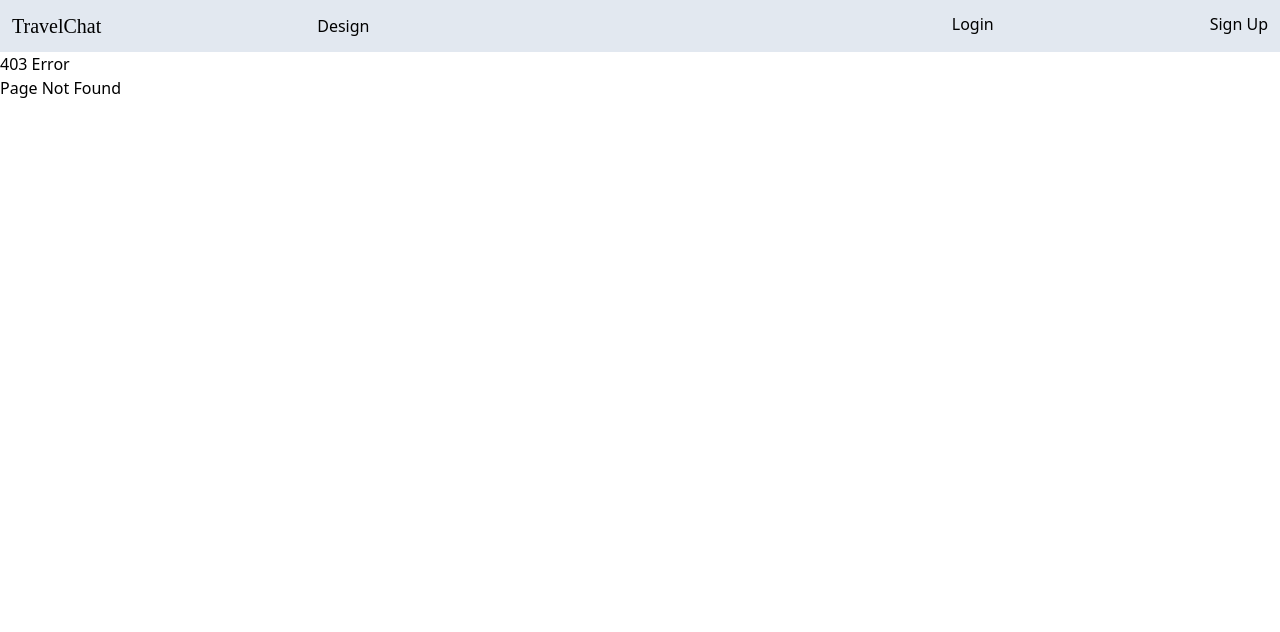
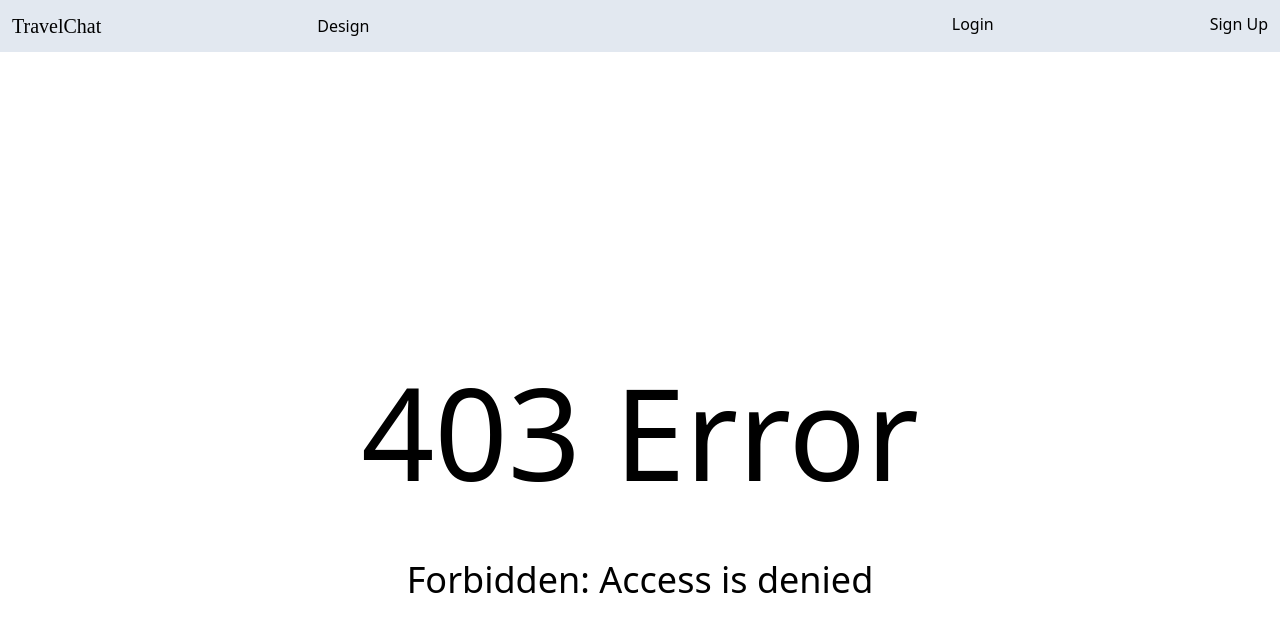
Before and after one commit to soloveiiko/travel-chat, a React (Create React App) app: page /403 in a window 1280 px wide. Before the commit this address had no page. Shown: the top 632 px of the page. Built offline with nearby package versions, Linux system fonts and the light colour scheme.

Commit message:
added: error pages(403, 404, 500) style

```diff
--- /dev/null
+++ b/src/components/styled/ErrorPageContainer/ErrorStatusContainer/index.tsx
@@ -0,0 +1,9 @@
+import React from 'react'
+
+const ErrorStatusContainer = ({ children }: { children: any }) => {
+  return (
+    <h1 className="w-full text-center text-9xl leading-loose">{children}</h1>
+  )
+}
+
+export default ErrorStatusContainer
--- /dev/null
+++ b/src/components/styled/ErrorPageContainer/ErrorTextContainer/index.tsx
@@ -0,0 +1,7 @@
+import React from 'react'
+
+const ErrorTextContainer = ({ children }: { children: any }) => {
+  return <div className="w-full text-center text-4xl">{children}</div>
+}
+
+export default ErrorTextContainer
--- /dev/null
+++ b/src/components/styled/ErrorPageContainer/index.tsx
@@ -0,0 +1,11 @@
+import React from 'react'
+
+const ErrorPageContainer = ({ children }: { children: any }) => {
+  return (
+    <div className="flex h-screen flex-col items-center justify-center">
+      {children}
+    </div>
+  )
+}
+
+export default ErrorPageContainer
--- a/src/pages/errorPages/NoAccessPage/index.tsx
+++ b/src/pages/errorPages/NoAccessPage/index.tsx
@@ -1,11 +1,14 @@
 import React from 'react'
+import ErrorPageContainer from '../../../components/styled/ErrorPageContainer'
+import ErrorStatusContainer from '../../../components/styled/ErrorPageContainer/ErrorStatusContainer'
+import ErrorTextContainer from '../../../components/styled/ErrorPageContainer/ErrorTextContainer'
 
 const NoAccessPage: React.FC = () => {
   return (
-    <div>
-      <h1>403 Error</h1>
-      <h1>Page Not Found</h1>
-    </div>
+    <ErrorPageContainer>
+      <ErrorStatusContainer>403 Error</ErrorStatusContainer>
+      <ErrorTextContainer>Forbidden: Access is denied</ErrorTextContainer>
+    </ErrorPageContainer>
   )
 }
 
--- a/src/pages/errorPages/NotFoundPage/index.tsx
+++ b/src/pages/errorPages/NotFoundPage/index.tsx
@@ -1,11 +1,14 @@
 import React from 'react'
+import ErrorPageContainer from '../../../components/styled/ErrorPageContainer'
+import ErrorStatusContainer from '../../../components/styled/ErrorPageContainer/ErrorStatusContainer'
+import ErrorTextContainer from '../../../components/styled/ErrorPageContainer/ErrorTextContainer'
 
 const NotFoundPage: React.FC = () => {
   return (
-    <div>
-      <h1>404 Error</h1>
-      <h1>Page Not Found</h1>
-    </div>
+    <ErrorPageContainer>
+      <ErrorStatusContainer>404 Error</ErrorStatusContainer>
+      <ErrorTextContainer>Page Not Found</ErrorTextContainer>
+    </ErrorPageContainer>
   )
 }
 
--- a/src/pages/errorPages/ServerErrorPage/index.tsx
+++ b/src/pages/errorPages/ServerErrorPage/index.tsx
@@ -1,11 +1,14 @@
 import React from 'react'
+import ErrorStatusContainer from '../../../components/styled/ErrorPageContainer/ErrorStatusContainer'
+import ErrorTextContainer from '../../../components/styled/ErrorPageContainer/ErrorTextContainer'
+import ErrorPageContainer from '../../../components/styled/ErrorPageContainer'
 
 const ServerErrorPage: React.FC = () => {
   return (
-    <div>
-      <h1>500 Error</h1>
-      <h1>Page Not Found</h1>
-    </div>
+    <ErrorPageContainer>
+      <ErrorStatusContainer>500 Error</ErrorStatusContainer>
+      <ErrorTextContainer>Internal Server Error</ErrorTextContainer>
+    </ErrorPageContainer>
   )
 }
 
```
